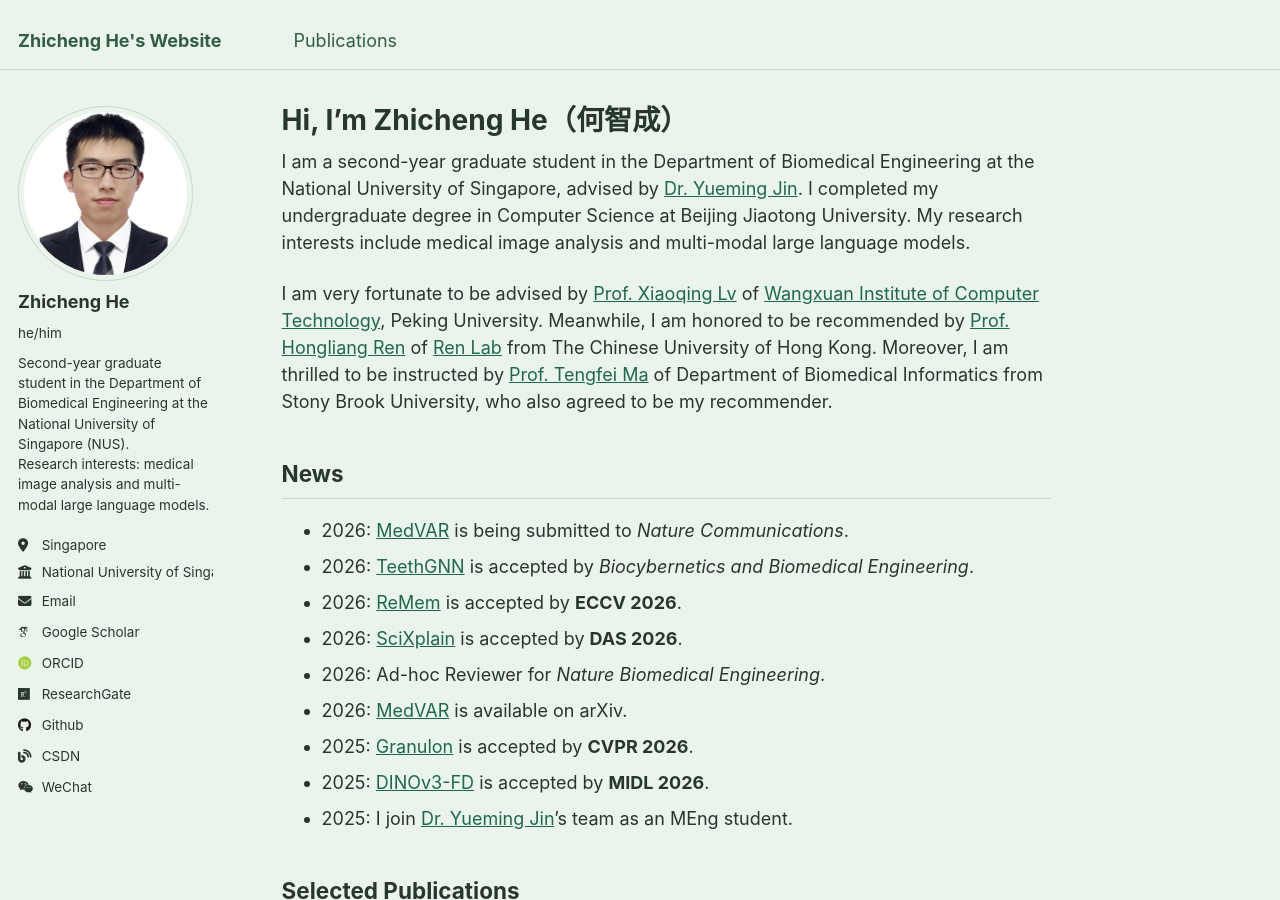
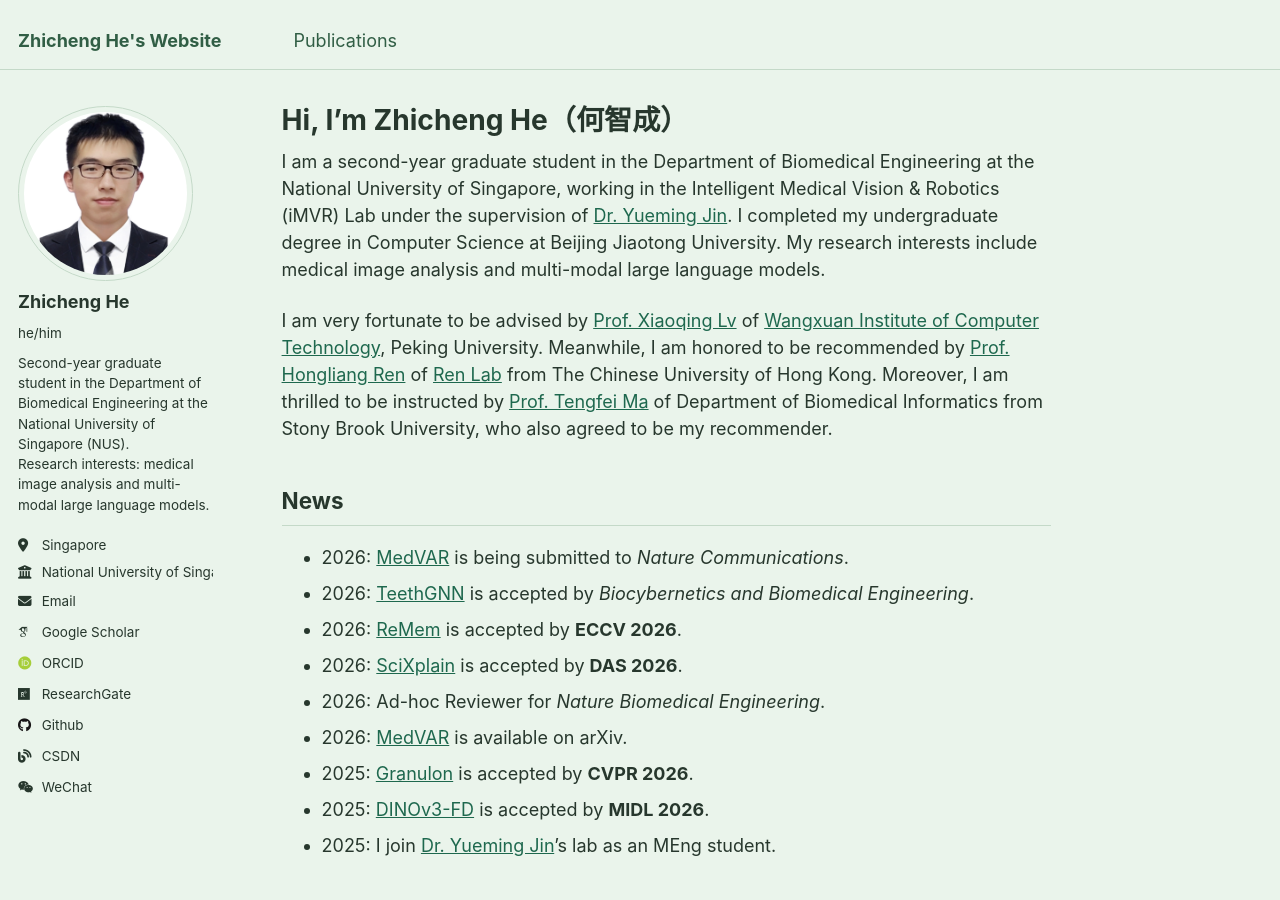
Before and after one commit to hezhicheng2002/hezhicheng2002.github.io, a Jekyll site: the page built from _pages/about.md, in a window 1280 px wide and 900 px high. Built offline with Jekyll 4.4.1, drawn with Linux system fonts in a browser that asks for light colours; some web fonts are replaced.

Commit message:
Mention iMVR Lab in bio and joining news

```diff
--- a/_pages/about.md
+++ b/_pages/about.md
@@ -8,7 +8,7 @@
   - /about.html
 ---
 
-I am a second-year graduate student in the Department of Biomedical Engineering at the National University of Singapore, advised by [Dr. Yueming Jin](https://yuemingjin.github.io/). I completed my undergraduate degree in Computer Science at Beijing Jiaotong University. My research interests include medical image analysis and multi-modal large language models.
+I am a second-year graduate student in the Department of Biomedical Engineering at the National University of Singapore, working in the Intelligent Medical Vision & Robotics (iMVR) Lab under the supervision of [Dr. Yueming Jin](https://yuemingjin.github.io/). I completed my undergraduate degree in Computer Science at Beijing Jiaotong University. My research interests include medical image analysis and multi-modal large language models.
 
 I am very fortunate to be advised by [Prof. Xiaoqing Lv](https://ieeexplore.ieee.org/author/37599114400) of [Wangxuan Institute of Computer Technology](https://www.icst.pku.edu.cn/), Peking University. Meanwhile, I am honored to be recommended by [Prof. Hongliang Ren](https://www.ee.cuhk.edu.hk/en-gb/people/academic-staff/professors/prof-ren-hongliang) of [Ren Lab](http://www.labren.org/mm/) from The Chinese University of Hong Kong. Moreover, I am thrilled to be instructed by [Prof. Tengfei Ma](https://ai.stonybrook.edu/people/faculty/TengfeiMa) of Department of Biomedical Informatics from Stony Brook University, who also agreed to be my recommender.
 
@@ -22,7 +22,7 @@
 - 2026: [MedVAR](https://arxiv.org/abs/2602.14512) is available on arXiv.
 - 2025: [Granulon](https://openaccess.thecvf.com/content/CVPR2026/html/Mao_Granulon_Awakening_Pixel-Level_Visual_Encoders_with_Adaptive_Multi-Granularity_Semantics_for_CVPR_2026_paper.html) is accepted by <strong>CVPR 2026</strong>.
 - 2025: [DINOv3-FD](https://openreview.net/forum?id=cAVWntFxlF) is accepted by <strong>MIDL 2026</strong>.
-- 2025: I join [Dr. Yueming Jin](https://yuemingjin.github.io/)'s team as an MEng student.
+- 2025: I join [Dr. Yueming Jin](https://yuemingjin.github.io/)'s lab as an MEng student.
 
 Selected Publications
 ------
```
